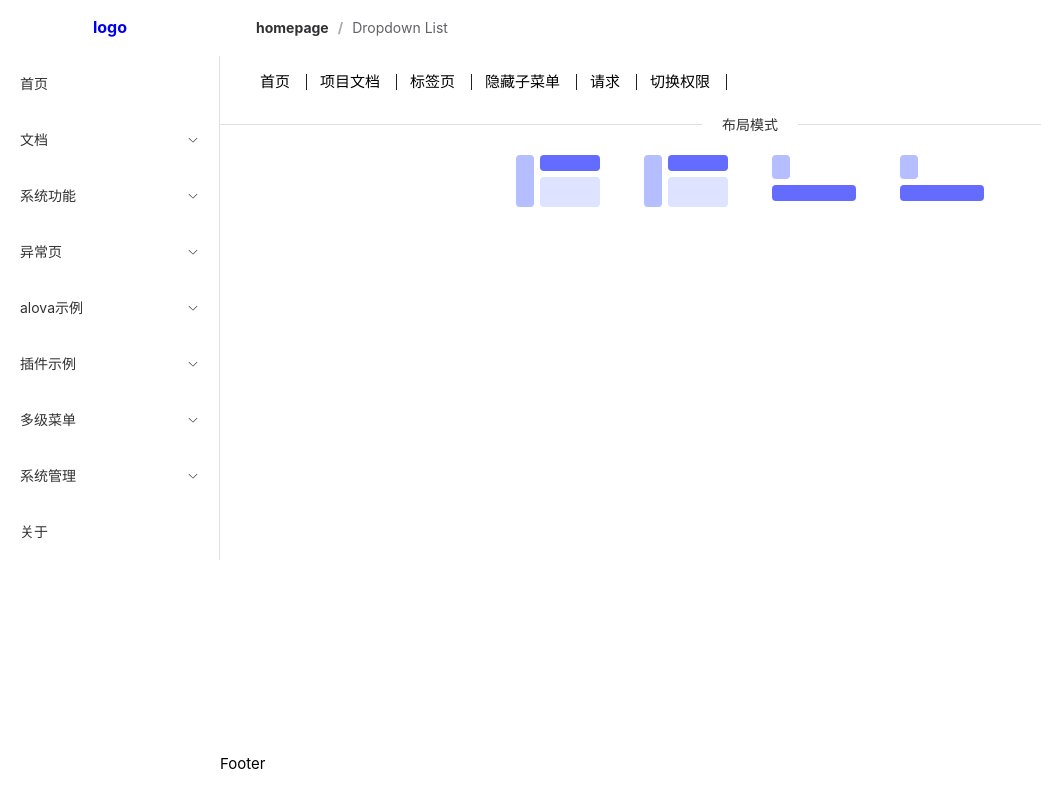
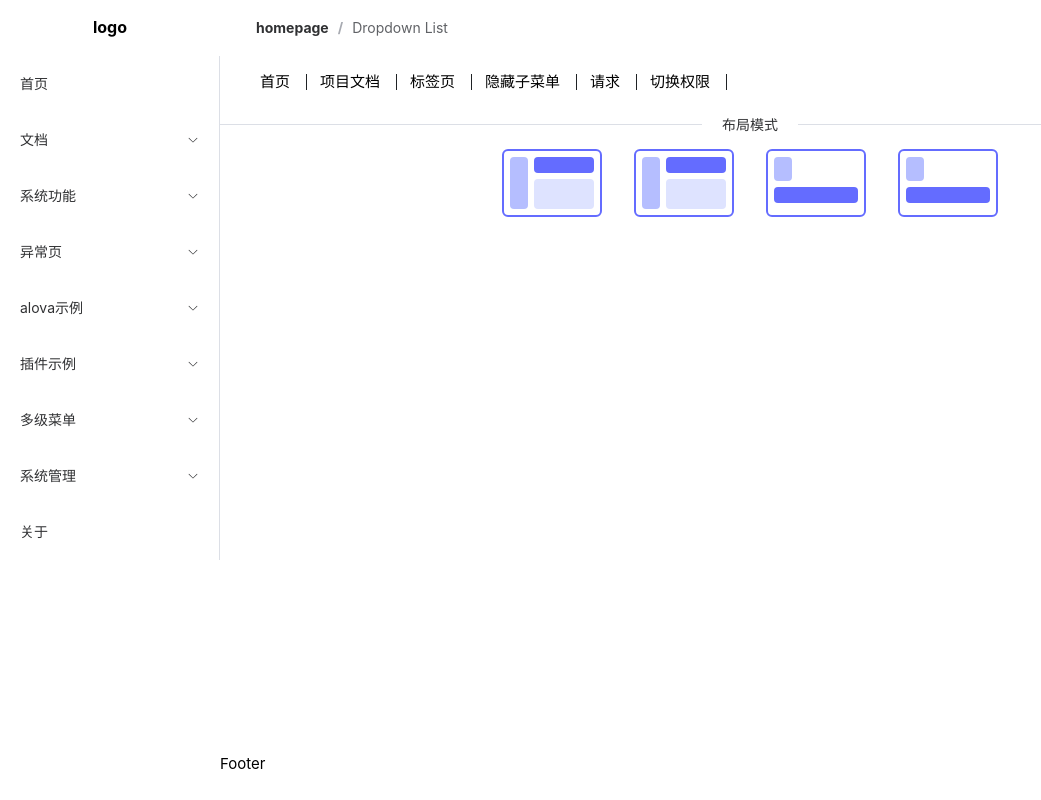
Before and after one commit to cigarette-strawberry/menu, a Vue app: page / in a window 1280 px wide. Shown: the whole page, without its empty margins (0-1041 px from the left). Built offline with nearby package versions, Linux system fonts and the light colour scheme.

Commit message:
feat:添加tailwindcss

```diff
--- a/package.json
+++ b/package.json
@@ -12,8 +12,10 @@
   },
   "dependencies": {
     "@element-plus/icons-vue": "^2.3.1",
+    "@tailwindcss/vite": "^4.0.12",
     "element-plus": "^2.9.5",
     "pinia": "^3.0.1",
+    "tailwindcss": "^4.0.12",
     "vue": "^3.5.13",
     "vue-router": "^4.5.0"
   },
--- a/src/assets/main.css
+++ b/src/assets/main.css
@@ -1,4 +1,5 @@
 @import './base.css';
+@import 'tailwindcss';
 
 #app {
   height: 100%;
--- a/vite.config.ts
+++ b/vite.config.ts
@@ -8,12 +8,14 @@ import vueDevTools from 'vite-plugin-vue-devtools';
 import AutoImport from 'unplugin-auto-import/vite';
 import Components from 'unplugin-vue-components/vite';
 import { ElementPlusResolver } from 'unplugin-vue-components/resolvers';
+import tailwindcss from '@tailwindcss/vite';
 
 // https://vite.dev/config/
 export default defineConfig({
   plugins: [
     vue(),
     vueJsx(),
+    tailwindcss(),
     vueDevTools(),
     AutoImport({
       imports: ['vue'],
```
Also changed, not shown: 1 other file (tests, documents, lock files or other folders).
